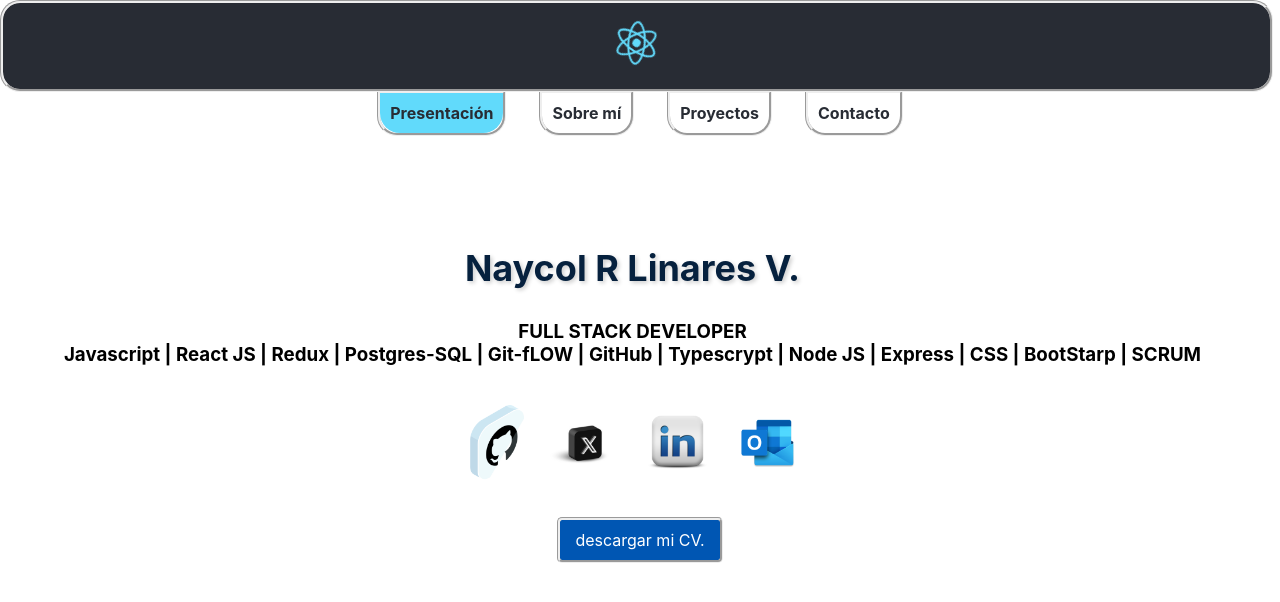
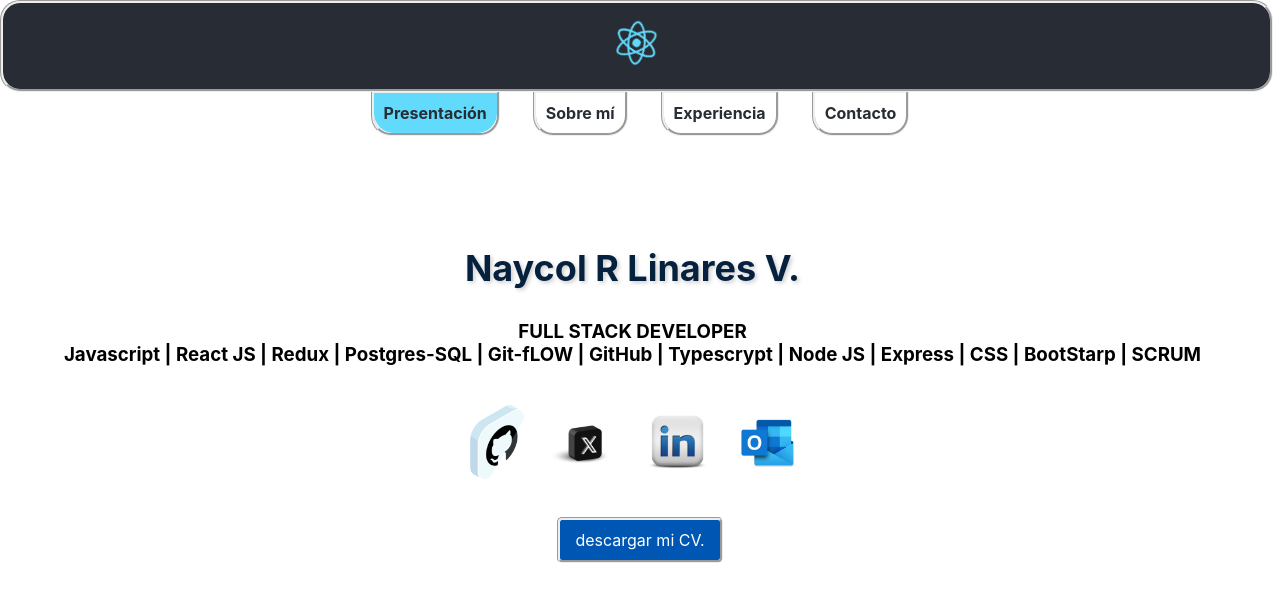
Before and after one commit to wuaicot/Frontend-Portfolio, a React (Create React App) app: page /home in a window 1280 px wide. Shown: the top 602 px of the page. Built offline with nearby package versions, Linux system fonts and the light colour scheme.

Commit message:
Experiencia*

```diff
--- a/src/App.js
+++ b/src/App.js
@@ -38,7 +38,7 @@ function App() {
             </li>
             <li className="Nav li">
               <NavLink to="/projects" className="Nav-link">
-                Proyectos
+                Experiencia
               </NavLink>
             </li>
             <li className="Nav li">
```
